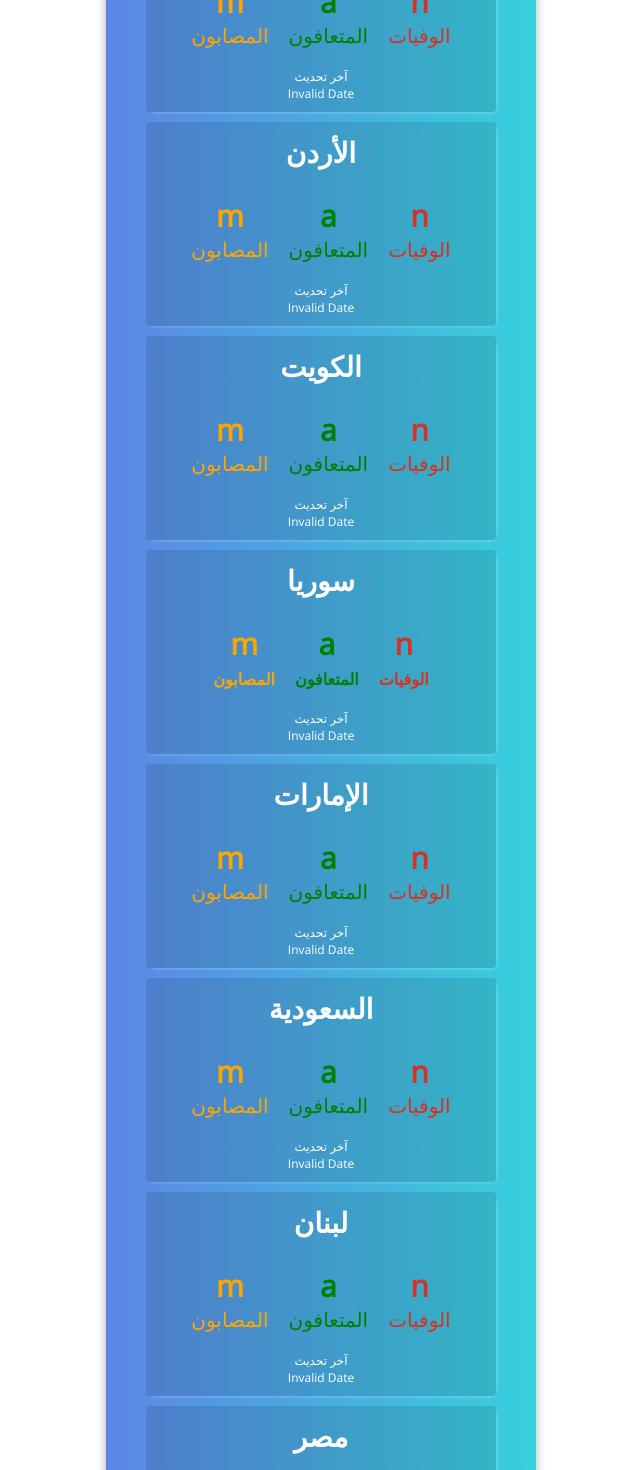
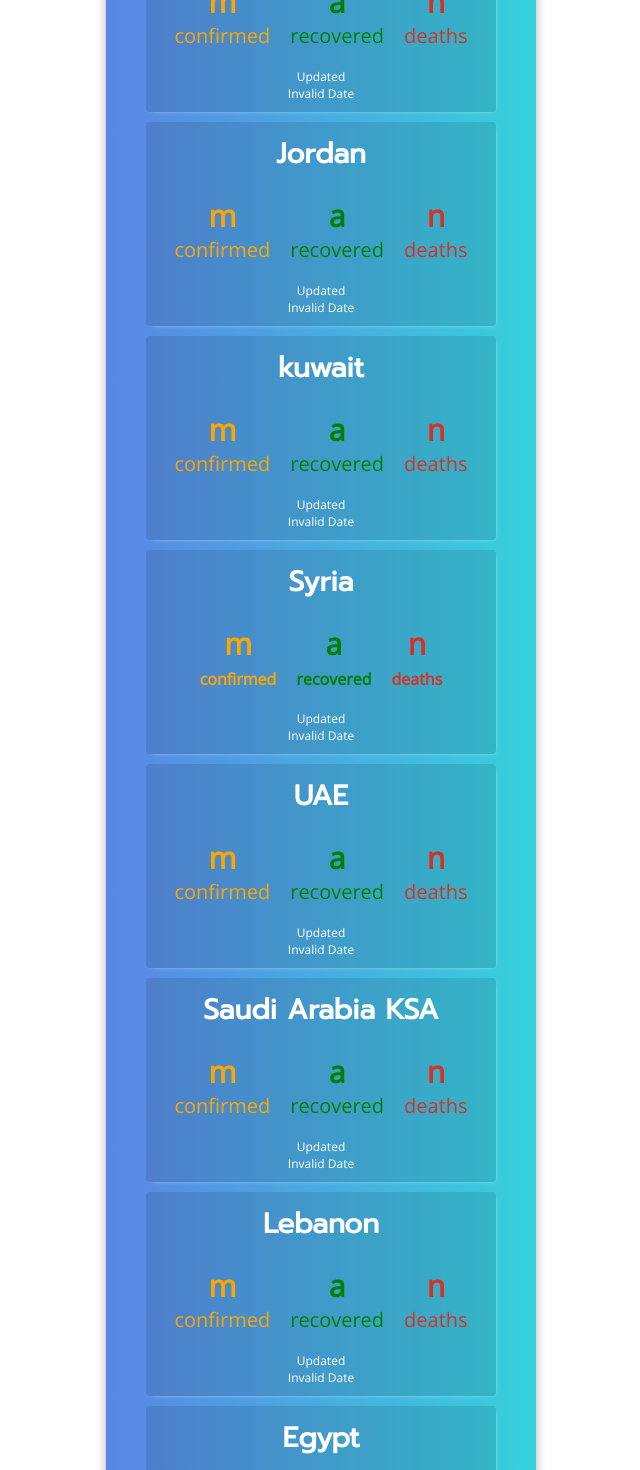
Before and after one commit to MansourMoukdad88/covid-19-en, a React (Create React App) app: page / in a window 1280 px wide. Shown: the part 380-1850 px from the top of the page, without its empty margins (319-959 px from the left). Built offline with nearby package versions, Linux system fonts and the light colour scheme; no server answers.

Commit message:
Change Langs

```diff
--- a/src/App.css
+++ b/src/App.css
@@ -137,8 +137,8 @@
 
 /*  Ticker  */
 @keyframes ticker {
-  100% { transform: translate3d(0, 0, 0); }
-  0% { transform: translate3d(-100%, 0, 0); }
+  0% { transform: translate3d(0, 0, 0); }
+  100% { transform: translate3d(-100%, 0, 0); }
 }
 .tcontainer{
   width: 100%;
@@ -177,4 +177,5 @@
   color: #FFF;
   cursor: pointer;
   z-index: 1;
+  font-family: 'Prompt';
 }
--- a/src/App.js
+++ b/src/App.js
@@ -24,7 +24,7 @@
       <div className="app">
         <div className="container">
           <InstructionTicker/>
-          <h1 className="app-heading">Covid-19  <img src={logo} className="App-logo" alt="logo" />  كورونا</h1>
+          <h1 className="app-heading">Covid-19  <img src={logo} className="App-logo" alt="logo" />  Corona</h1>
           <div style={{"textAlign":"center","margin":"10px 0 0 5px", "backgroundColor":"#5B86E5", "width": "100px", "borderRadius":"3px"}}>{today}</div>
           <h5 style={{"fontSize": "8px", "textAlign":"left", "marginLeft":"16px"}}>Made by <a href="http://codings.io">codings.io</a></h5>
           <Search/>
--- a/src/EG.js
+++ b/src/EG.js
@@ -26,21 +26,21 @@
     let toUpdate = (update && (<div> {new Date(update).toLocaleString()}</div>))
     return (
       <div className="entireData-items">
-        <h1>مصر</h1>
+        <h1>Egypt</h1>
         <div className="global-item">
           <Confirmed> {renderState[0]} </Confirmed>
-          <ConfirmedLabel>المصابون</ConfirmedLabel>
+          <ConfirmedLabel>confirmed</ConfirmedLabel>
         </div>
         <div className="global-item">
           <Recovered> {renderState[1]}</Recovered>
-          <RecoveredLabel>المتعافون</RecoveredLabel>
+          <RecoveredLabel>recovered</RecoveredLabel>
         </div>
         <div className="global-item">
           <Deaths> {renderState[2]}</Deaths>
-          <DeathsLabel>الوفيات</DeathsLabel>
+          <DeathsLabel>deaths</DeathsLabel>
         </div>
           <br></br><br></br>
-        <DivUpdate>آخر تحديث{toUpdate}</DivUpdate>
+        <DivUpdate>Updated{toUpdate}</DivUpdate>
       </div>
     )
   }
--- a/src/Global.js
+++ b/src/Global.js
@@ -27,21 +27,21 @@
     let toUpdate = (update && (<div> {new Date(update).toLocaleString()}</div>))
     return (
       <div className="entireData-items">
-        <h1>جميع دول العالم</h1>
+        <h1>All The World</h1>
         <div className="global-item">
           <Confirmed> {renderState[0]} </Confirmed>
-          <ConfirmedLabel>المصابون</ConfirmedLabel>
+          <ConfirmedLabel>confirmed</ConfirmedLabel>
         </div>
         <div className="global-item">
           <Recovered> {renderState[1]}</Recovered>
-          <RecoveredLabel>المتعافون</RecoveredLabel>
+          <RecoveredLabel>recovered</RecoveredLabel>
         </div>
         <div className="global-item">
           <Deaths> {renderState[2]}</Deaths>
-          <DeathsLabel>الوفيات</DeathsLabel>
+          <DeathsLabel>deaths</DeathsLabel>
         </div>
           <br></br><br></br>
-        <DivUpdate>آخر تحديث{toUpdate}</DivUpdate>
+        <DivUpdate>Updated{toUpdate}</DivUpdate>
       </div>
     )
   }
--- a/src/Jo.js
+++ b/src/Jo.js
@@ -25,21 +25,21 @@
     let toUpdate = (update && (<div> {new Date(update).toLocaleString()}</div>))
     return (
       <div className="entireData-items">
-        <h1>الأردن</h1>
+        <h1>Jordan</h1>
         <div className="global-item">
           <Confirmed> {renderState[0]} </Confirmed>
-          <ConfirmedLabel>المصابون</ConfirmedLabel>
+          <ConfirmedLabel>confirmed</ConfirmedLabel>
         </div>
         <div className="global-item">
           <Recovered> {renderState[1]}</Recovered>
-          <RecoveredLabel>المتعافون</RecoveredLabel>
+          <RecoveredLabel>recovered</RecoveredLabel>
         </div>
         <div className="global-item">
           <Deaths> {renderState[2]}</Deaths>
-          <DeathsLabel>الوفيات</DeathsLabel>
+          <DeathsLabel>deaths</DeathsLabel>
         </div>
           <br></br><br></br>
-        <DivUpdate>آخر تحديث{toUpdate}</DivUpdate>
+        <DivUpdate>Updated{toUpdate}</DivUpdate>
       </div>
     )
   }
--- a/src/KSA.js
+++ b/src/KSA.js
@@ -26,21 +26,21 @@
     let toUpdate = (update && (<div> {new Date(update).toLocaleString()}</div>))
     return (
       <div className="entireData-items">
-        <h1>السعودية</h1>
+        <h1>Saudi Arabia KSA</h1>
         <div className="global-item">
           <Confirmed> {renderState[0]} </Confirmed>
-          <ConfirmedLabel>المصابون</ConfirmedLabel>
+          <ConfirmedLabel>confirmed</ConfirmedLabel>
         </div>
         <div className="global-item">
           <Recovered> {renderState[1]}</Recovered>
-          <RecoveredLabel>المتعافون</RecoveredLabel>
+          <RecoveredLabel>recovered</RecoveredLabel>
         </div>
         <div className="global-item">
           <Deaths> {renderState[2]}</Deaths>
-          <DeathsLabel>الوفيات</DeathsLabel>
+          <DeathsLabel>deaths</DeathsLabel>
         </div>
           <br></br><br></br>
-        <DivUpdate>آخر تحديث{toUpdate}</DivUpdate>
+        <DivUpdate>Updated{toUpdate}</DivUpdate>
       </div>
     )
   }
--- a/src/Kw.js
+++ b/src/Kw.js
@@ -26,21 +26,21 @@
     let toUpdate = (update && (<div>{new Date(update).toLocaleString()}</div>))
     return (
       <div className="entireData-items">
-        <h1> الكويت</h1>
+        <h1> kuwait</h1>
         <div className="global-item">
           <Confirmed> {renderState[0]} </Confirmed>
-          <ConfirmedLabel>المصابون</ConfirmedLabel>
+          <ConfirmedLabel>confirmed</ConfirmedLabel>
         </div>
         <div className="global-item">
           <Recovered> {renderState[1]}</Recovered>
-          <RecoveredLabel>المتعافون</RecoveredLabel>
+          <RecoveredLabel>recovered</RecoveredLabel>
         </div>
         <div className="global-item">
           <Deaths> {renderState[2]}</Deaths>
-          <DeathsLabel>الوفيات</DeathsLabel>
+          <DeathsLabel>deaths</DeathsLabel>
         </div>
           <br></br><br></br>
-        <DivUpdate>آخر تحديث{toUpdate}</DivUpdate>
+        <DivUpdate>Updated{toUpdate}</DivUpdate>
       </div>
     )
   }
--- a/src/LB.js
+++ b/src/LB.js
@@ -26,21 +26,21 @@
     let toUpdate = (update && (<div>{new Date(update).toLocaleString()}</div>))
     return (
       <div className="entireData-items">
-        <h1> لبنان</h1>
+        <h1> Lebanon</h1>
         <div className="global-item">
           <Confirmed> {renderState[0]} </Confirmed>
-          <ConfirmedLabel>المصابون</ConfirmedLabel>
+          <ConfirmedLabel>confirmed</ConfirmedLabel>
         </div>
         <div className="global-item">
           <Recovered> {renderState[1]}</Recovered>
-          <RecoveredLabel>المتعافون</RecoveredLabel>
+          <RecoveredLabel>recovered</RecoveredLabel>
         </div>
         <div className="global-item">
           <Deaths> {renderState[2]}</Deaths>
-          <DeathsLabel>الوفيات</DeathsLabel>
+          <DeathsLabel>deaths</DeathsLabel>
         </div>
           <br></br><br></br>
-        <DivUpdate>آخر تحديث{toUpdate}</DivUpdate>
+        <DivUpdate>Updated{toUpdate}</DivUpdate>
       </div>
     )
   }
--- a/src/Sy.js
+++ b/src/Sy.js
@@ -23,22 +23,22 @@
     let update = som.global[3]
     return (
       <div className="entireData-items">
-        <h1>سوريا</h1>
+        <h1>Syria</h1>
         <div className="global-item">
           <p style={{"color": "orange", "fontWeight":"bold", "fontSize":"30px"}}> {som.global[0]} </p>
-          <label  style={{"color": "orange", "fontSize":"16px", "fontWeight":"bold",}}>المصابون</label>
+          <label  style={{"color": "orange", "fontSize":"16px", "fontWeight":"bold",}}>confirmed</label>
         </div>
         <div className="global-item">
           <p style={{"color": "green", "fontWeight":"bold", "fontSize":"30px"}}> {som.global[1]}</p>
-          <label style={{"color": "green", "fontSize":"16px", "fontWeight":"bold",}}>المتعافون</label>
+          <label style={{"color": "green", "fontSize":"16px", "fontWeight":"bold",}}>recovered</label>
         </div>
         <div className="global-item">
           <p style={{"color": "rgba(216, 48, 34", "fontWeight":"bold", "fontSize":"30px"}}> {som.global[2]}</p>
-          <label style={{"color": "rgba(216, 48, 34", "fontSize":"16px", "fontWeight":"bold",}}>الوفيات</label>
+          <label style={{"color": "rgba(216, 48, 34", "fontSize":"16px", "fontWeight":"bold",}}>deaths</label>
         </div>
 
         <br></br><br></br>
-        <div style={{"fontSize":"12px", "color":"white"}}>آخر تحديث{ update && (<div> {new Date(update).toLocaleString()}</div>)}</div>
+        <div style={{"fontSize":"12px", "color":"white"}}>Updated{ update && (<div> {new Date(update).toLocaleString()}</div>)}</div>
       </div>
     )
   }
--- a/src/UAE.js
+++ b/src/UAE.js
@@ -26,21 +26,21 @@
     let toUpdate = (update && (<div>{new Date(update).toLocaleString()}</div>))
     return (
       <div className="entireData-items">
-        <h1> الإمارات</h1>
+        <h1> UAE</h1>
         <div className="global-item">
           <Confirmed> {renderState[0]} </Confirmed>
-          <ConfirmedLabel>المصابون</ConfirmedLabel>
+          <ConfirmedLabel>confirmed</ConfirmedLabel>
         </div>
         <div className="global-item">
           <Recovered> {renderState[1]}</Recovered>
-          <RecoveredLabel>المتعافون</RecoveredLabel>
+          <RecoveredLabel>recovered</RecoveredLabel>
         </div>
         <div className="global-item">
           <Deaths> {renderState[2]}</Deaths>
-          <DeathsLabel>الوفيات</DeathsLabel>
+          <DeathsLabel>deaths</DeathsLabel>
         </div>
           <br></br><br></br>
-        <DivUpdate>آخر تحديث{toUpdate}</DivUpdate>
+        <DivUpdate>Updated{toUpdate}</DivUpdate>
       </div>
     )
   }
--- a/src/components/InstructionTicker.js
+++ b/src/components/InstructionTicker.js
@@ -8,13 +8,13 @@
   }
 
   componentDidMount = () => {
-    fetch("https://newsapi.org/v2/top-headlines?country=ae&category=health&apiKey=f869bbb8172a4c53b25182b5fed0ca61")
+    fetch("https://newsapi.org/v2/top-headlines?country=us&category=health&apiKey=f869bbb8172a4c53b25182b5fed0ca61")
     .then(response => response.json())
     .then(data => {
       let articleTitle = [];
       let articleURL =[]
       let articles = data.articles.forEach((article) => {
-        if(article.title.includes("كورونا")) {
+        if(article.title.includes("corona" || "covid-19")) {
           let title = "| " + article.title + " |"
           let url = article.url + " ";
 
@@ -26,8 +26,16 @@
     })
   }
 
+  // clickHandler = (e) => {
+  //   e.preventDefault()
+  //   console.log( "ddddddddddd",e, this.state.url);
+
+  // }
   render() {
     let {title, url} = this.state;
+    // console.log("title", title);
+    // console.log("URL", url);
+
     return (
       <div className="tcontainer">
         <div className="ticker-wrap">
```
Also changed, not shown: 1 other file (tests, documents, lock files or other folders).
